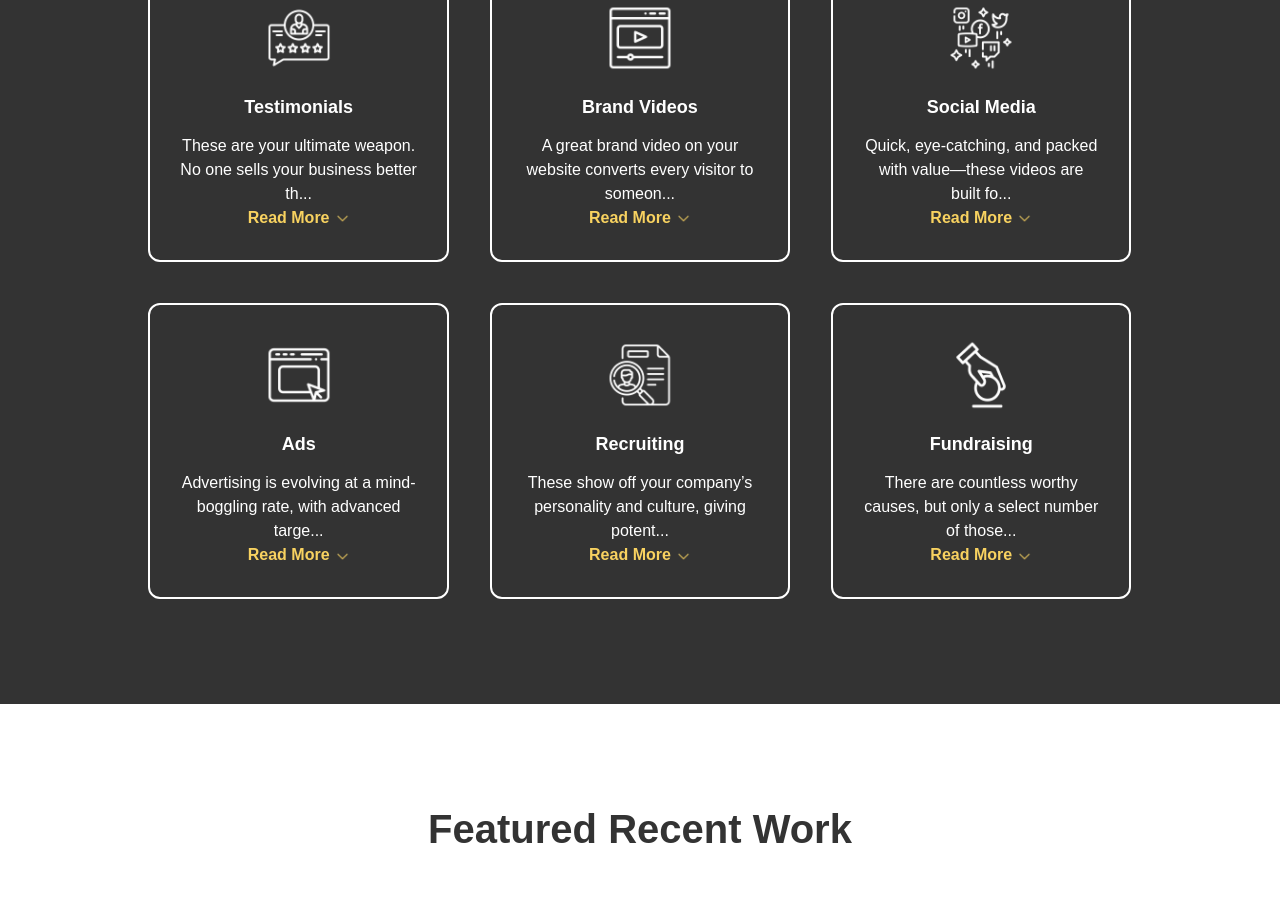
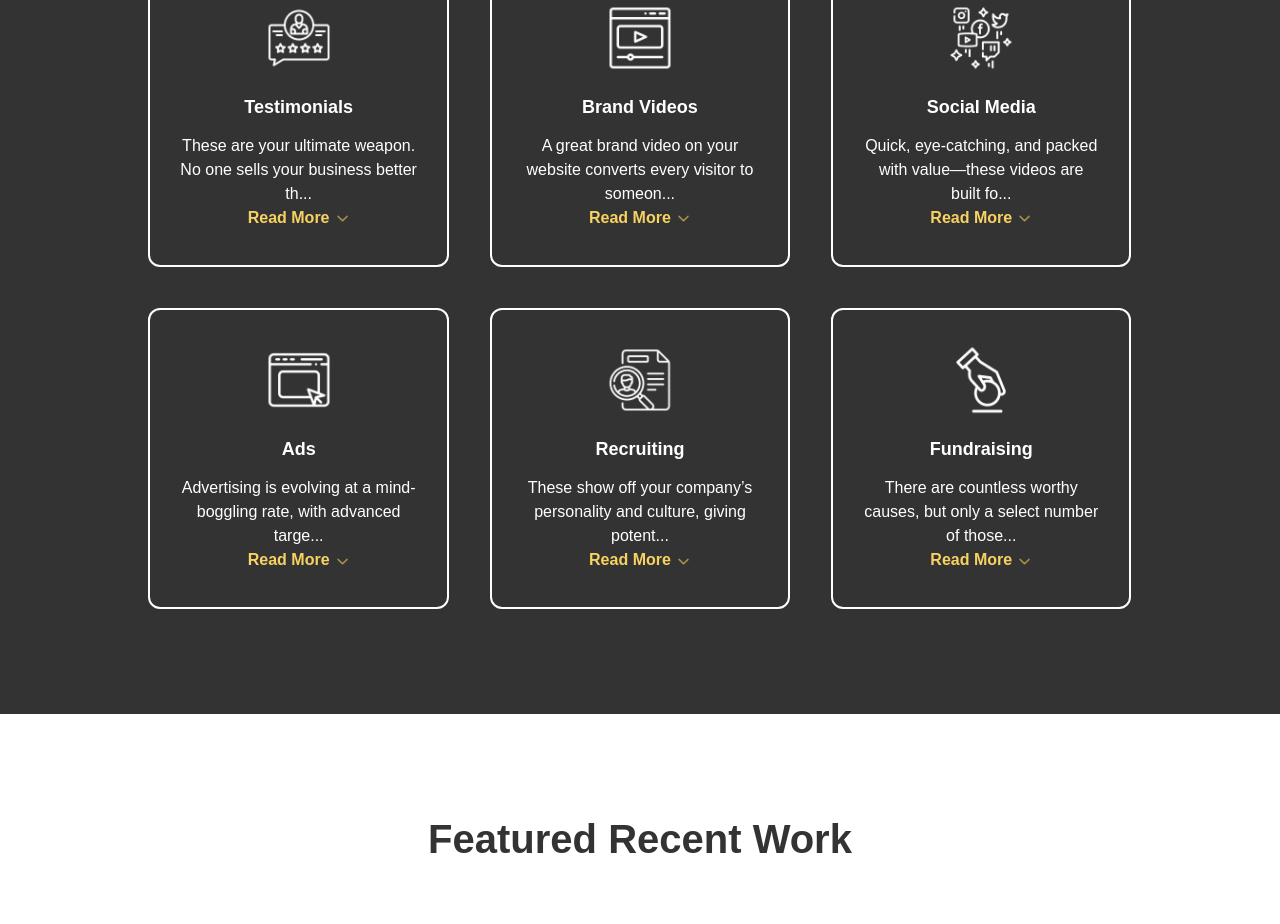
Before and after one commit to samisenhower/samisenhower.github.io, a Jekyll site: the page built from index.html, in a window 1280 px wide. Shown: the part 1682-2606 px from the top of the page. Built offline with Jekyll 4.4.1, drawn with Linux system fonts in a browser that asks for light colours; some web fonts are replaced; grey boxes are pictures that could not be loaded.

Commit message:
added 5px to services p margin bottom

```diff
--- a/assets/css/custom.css
+++ b/assets/css/custom.css
@@ -695,7 +695,7 @@ font-weight: 300;
 width: 80%;
 margin-left: auto;
 margin-right: auto;
-margin-bottom: 30px;
+margin-bottom: 35px;
 }
 
 #services div {
```
